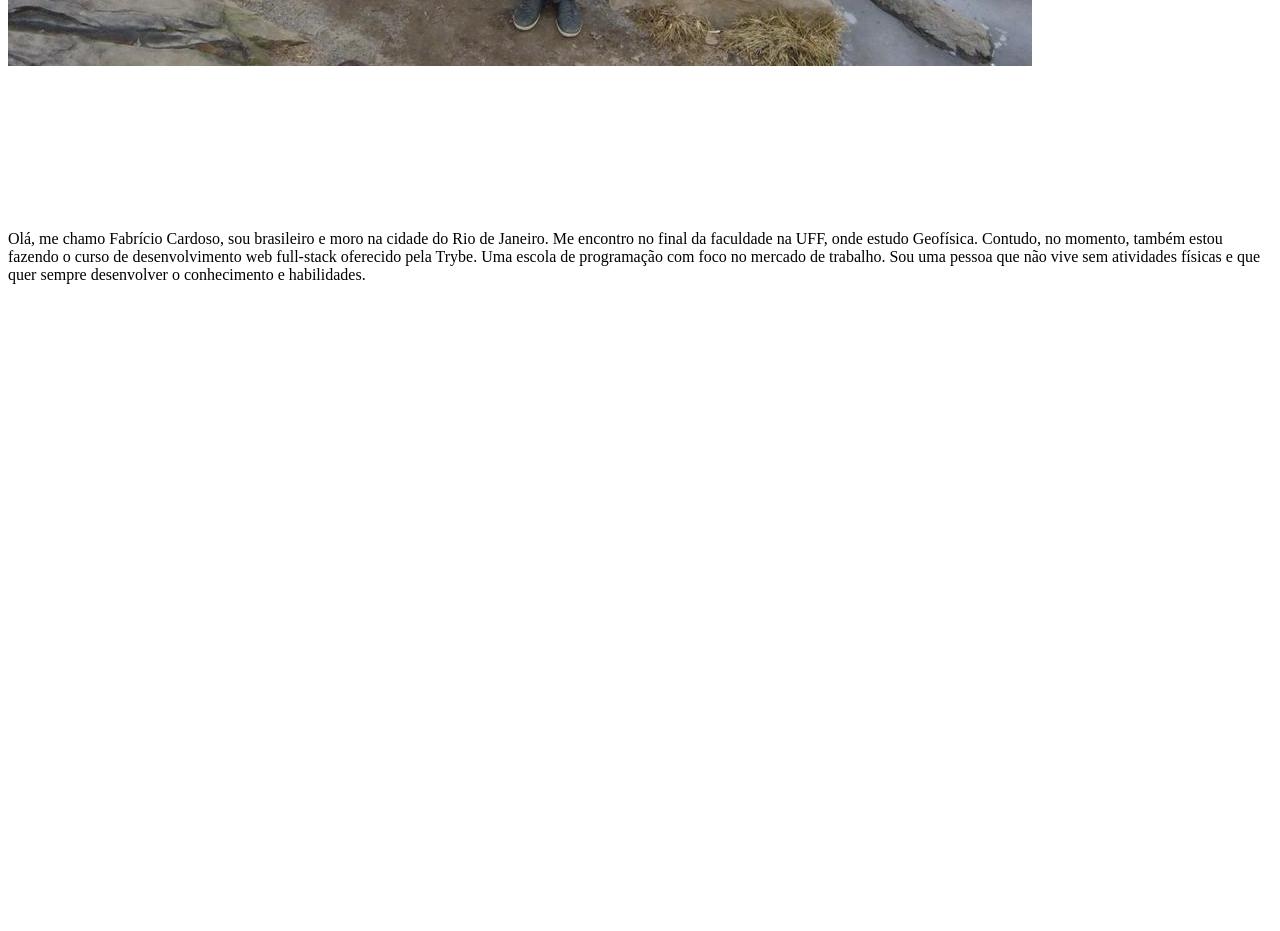
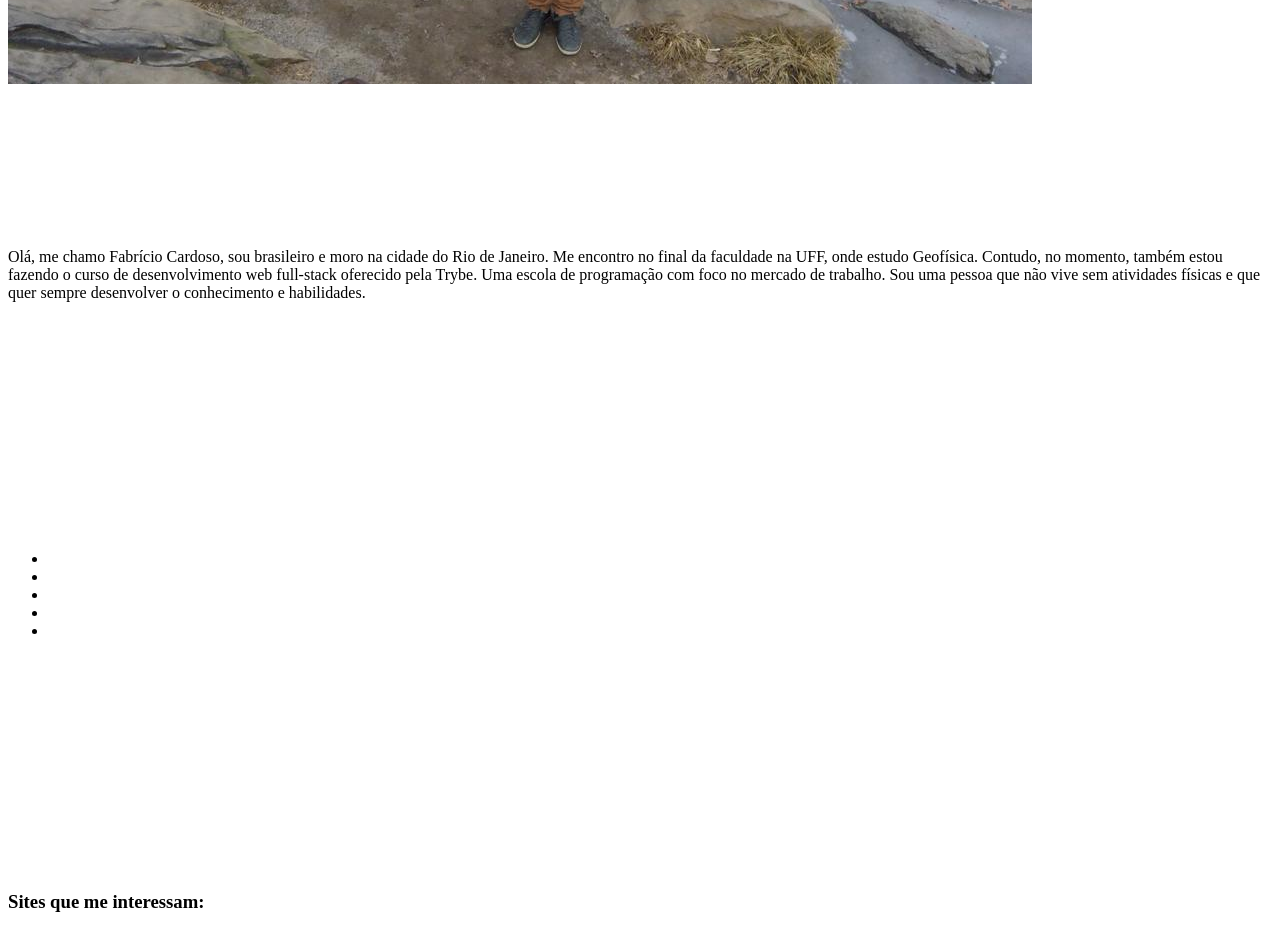
Before and after one commit to cardosofab/cardosofab.github.io, a plain HTML site: page index.html in a window 1280 px wide. Shown: the part 1061-1992 px from the top of the page. Before the commit the page ends 1361 px from the top, so only its background shows below. Drawn offline with Linux system fonts and the light colour scheme.

Commit message:
Adicionando lista de habilidades

```diff
--- a/index.html
+++ b/index.html
@@ -13,6 +13,7 @@
         <li><a href="#foto">Foto</a></li>
         <li><a href="#about">Sobre mim</a></li>
         <li><a href="#skills">Habilidades</a></li>
+        <li><a href="#sites">Links</a></li>
     </ol>
     <br>
     <br>
@@ -26,7 +27,7 @@
     <br>
     <br>
     <br>
-    <img src="fabricio.jpeg" alt="Foto no Central Park" id="foto">
+    <img src="fabricio.jpeg" alt="Foto em Nova Iorque, Central Park" id="foto">
     <br>
     <br>
     <br>
@@ -40,6 +41,44 @@
     <p id="about">
         Olá, me chamo Fabrício Cardoso, sou brasileiro e moro na cidade do Rio de Janeiro. Me encontro no final da faculdade na UFF, onde estudo Geofísica. Contudo, no momento, também estou fazendo o curso de desenvolvimento web full-stack oferecido pela Trybe. Uma escola de programação com foco no mercado de trabalho. Sou uma pessoa que não vive sem atividades físicas e que quer sempre desenvolver o conhecimento e habilidades.
     </p>
+    <br>
+    <br>
+    <br>
+    <br>
+    <br>
+    <br>
+    <br>
+    <br>
+    <br>
+    <br>
+    <br>
+    <br>
+    <ul id="skills">
+        <li></li>
+        <li></li>
+        <li></li>
+        <li></li>
+        <li></li>
+
+    </ul>
+    <br>
+    <br>
+    <br>
+    <br>
+    <br>
+    <br>
+    <br>
+    <br>
+    <br>
+    <br>
+    <br>
+    <br>
+    <h3 id="sites">
+        Sites que me interessam:
+    </h3>
+
+
+
 
 
 </body>
```
